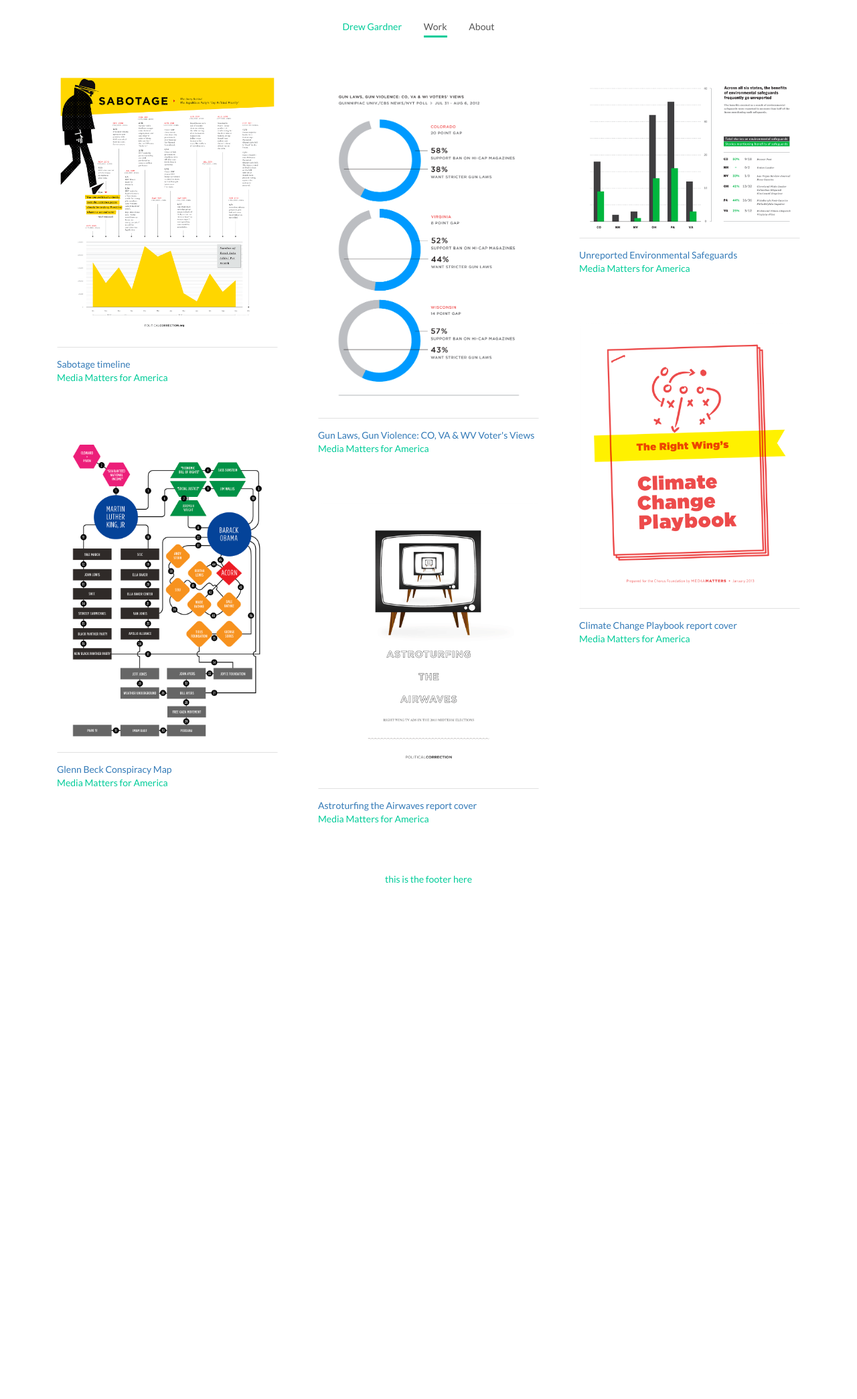
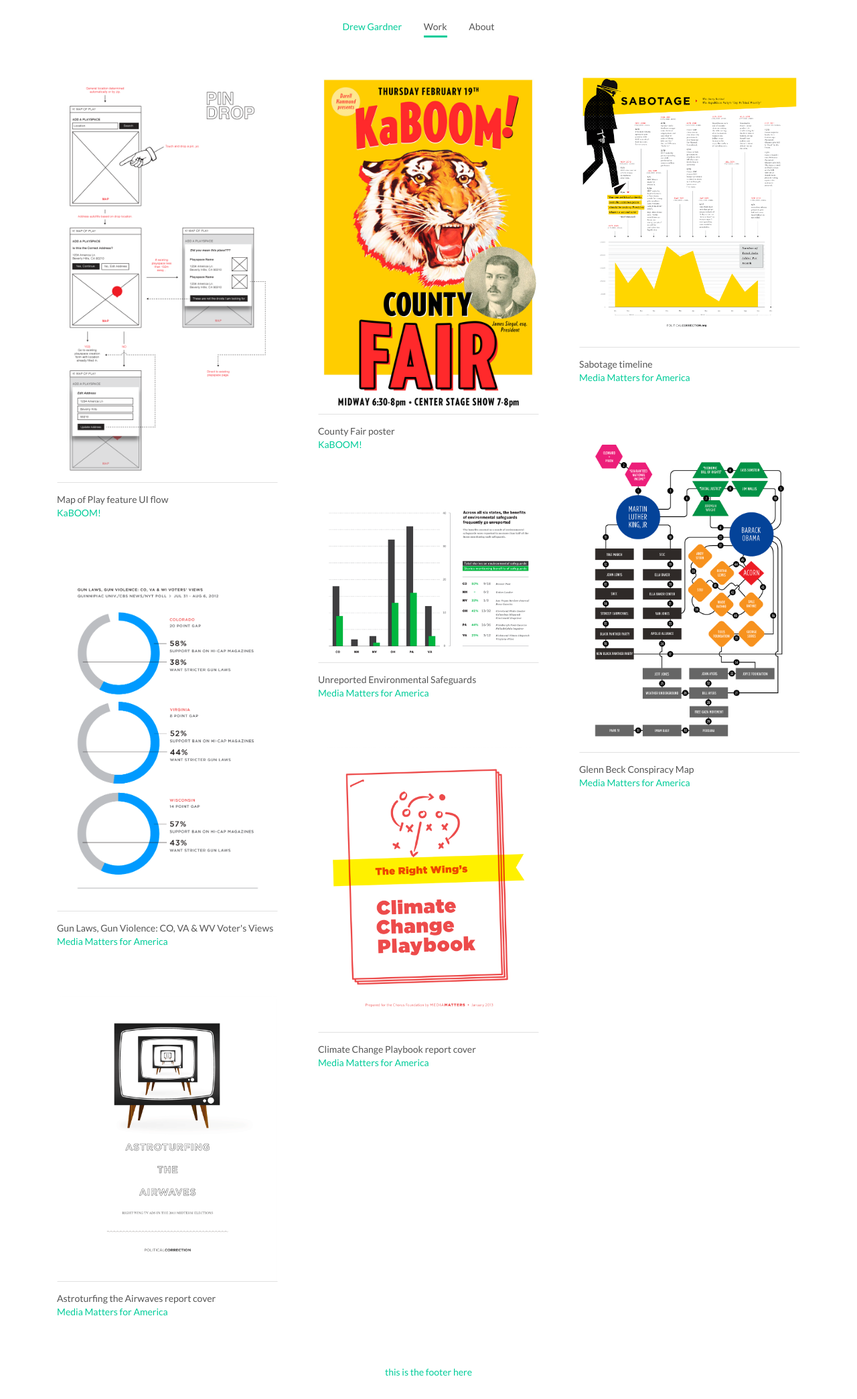
Before and after one commit to dreeeeewwwww/dreeeeewwwww.github.io, a Jekyll site: the page built from index.html, in a window 1280 px wide. Shown: the whole page at 67% size. Built offline with Jekyll 4.4.1, drawn with Linux system fonts in a browser that asks for light colours; nearby versions of some CDN libraries; before the commit the page ends 1353 px from its top, so only the background shows below that.

Commit message:
add new portfolio items

```diff
--- /dev/null
+++ b/_posts/2015-08-19-kaboom-mko-flow.html
@@ -0,0 +1,10 @@
+---
+layout: post
+title: Map of Play feature UI flow
+tags: work
+img: /assets/image/work/kaboom-mko-pindrop.png
+excerpt: KaBOOM!
+slide: 4
+---
+
+THIS IS THE CONTENT AREA yep it is
--- a/assets/_sass/_variables.scss
+++ b/assets/_sass/_variables.scss
@@ -3,3 +3,4 @@ $rose:#555;
 $white:#fff;
 $offwhite:#fcfcfc;
 $grey:#e1e1e1;
+$body:#555;
--- a/assets/_sass/site.scss
+++ b/assets/_sass/site.scss
@@ -1,6 +1,9 @@
 body{
   font-family:'Lato', 'Helvetica Neue', Helvetica, arial, verdana, sans-serif;
   color:$green;
+}
+.body-copy{
+  color:$body;
 }
 nav{
   padding-top:30px;
@@ -194,7 +197,6 @@ footer{
 }
 /*ABOUT*/
 .collection-pill{
-
   padding:7px 8px;
 
   a{
--- a/index.html
+++ b/index.html
@@ -8,8 +8,8 @@ layout: default
       {% for post in site.posts %}
         <div class="portfolio-item">
           <img src="{{ post.img }}" class="img-responsive open-carousel" onClick="javascript:goToSlide({{ post.slide }});"/>
-          <a href="{{ post.url }}">{{ post.title }}</a>
-          <p>{{ post.excerpt }}</p>
+          <p><span class="body-copy">{{ post.title }}</span><br />
+          {{ post.excerpt }}</p>
         </div>
       {% endfor %}
     </div>
```
Also changed, not shown: _posts/2015-08-19-kaboom-countyfair.html (added, +10 -0 lines), assets/image/work/kaboom-countyfair.jpg (added), assets/image/work/kaboom-mko-pindrop.png (added).
